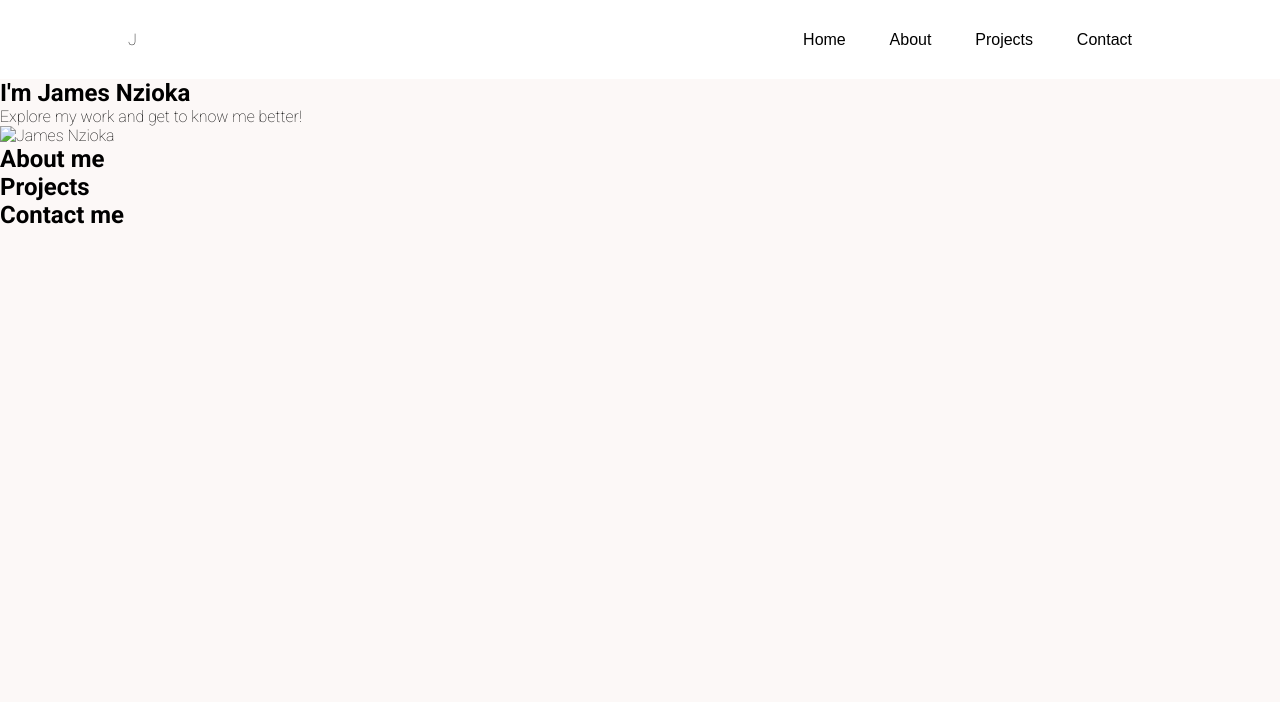
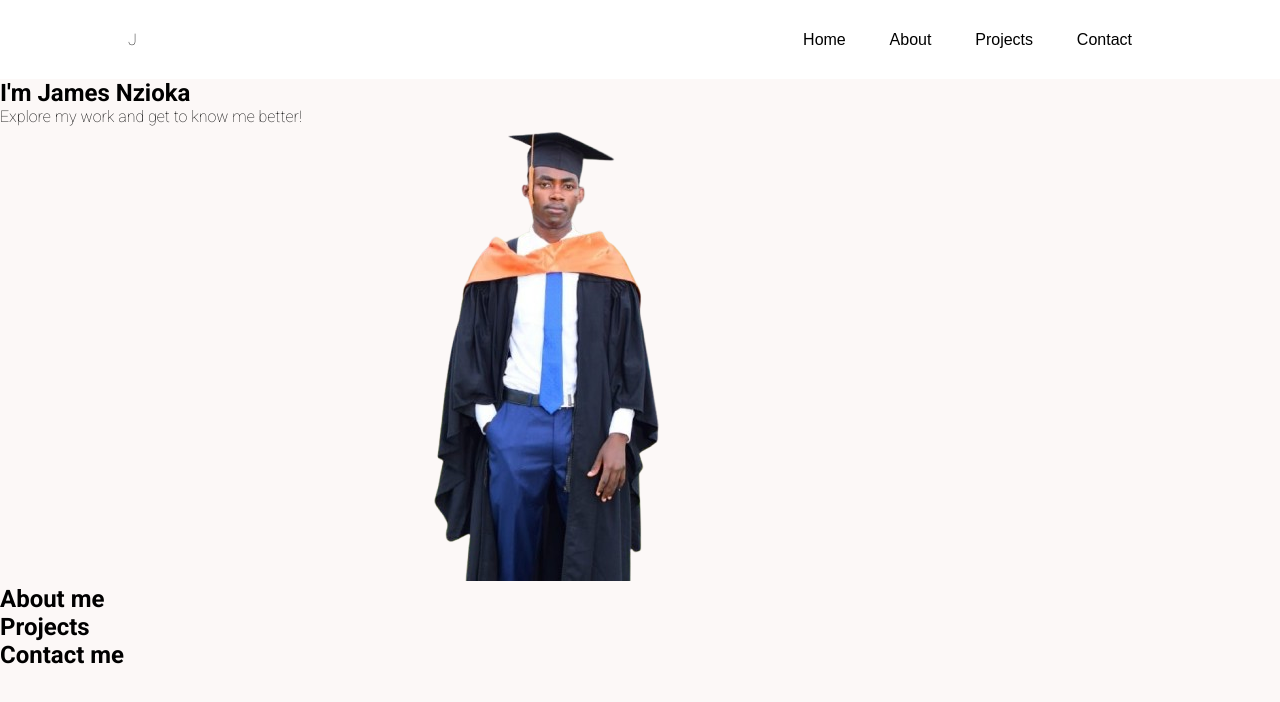
Before and after one commit to Nzioka6350/James-Nzioka, a plain HTML site: page index.html in a window 1280 px wide. Drawn offline with Linux system fonts and the light colour scheme.

Commit message:
Index.html

```diff
--- a/index.css
+++ b/index.css
@@ -46,3 +46,8 @@ li,a,button{
     font-size: 16px;
     text-decoration: none;
 }
+#hero{
+    display: flex;
+    flex-direction: row;
+
+}
--- a/index.html
+++ b/index.html
@@ -23,7 +23,7 @@
             <p>Explore my work and get to know me better!</p>
         </div>
         <div class="left-hero">
-            <img src="profile.jpg" alt="James Nzioka">
+            <img src="/assets/heros.png" alt="James Nzioka">
         </div>
         </section>
         <section id="about">
```
